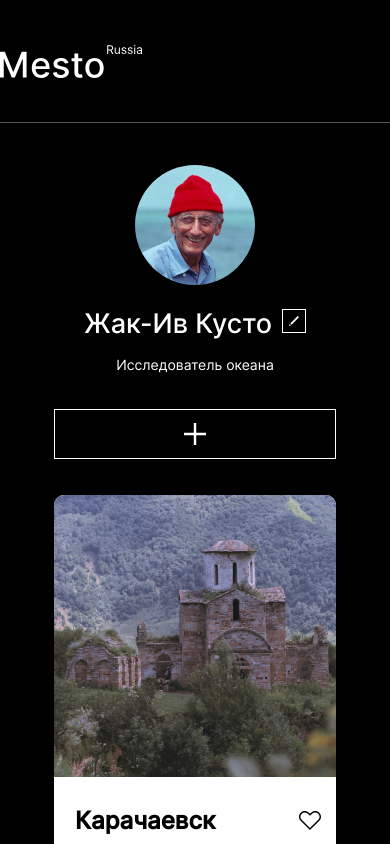
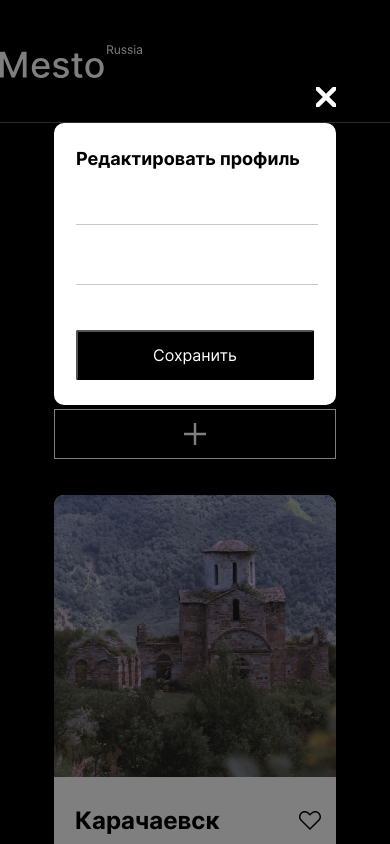
Before and after one commit to Artefact86/mesto-project-bootcamp, a plain HTML site: page index.html in a window 390 px wide. Both pictures are taken after a click on the button 294 px from the left and 321 px from the top of the page. Shown: the top 844 px of the page. Drawn offline with Linux system fonts and the light colour scheme; files whose address does not match are found by name.

Commit message:
первая попытка итерации

```diff
--- a/bloks/element/__content/_like/element__content_like.css
+++ b/bloks/element/__content/_like/element__content_like.css
@@ -1,7 +1,19 @@
 .element__content_like {
-  max-width: 22px;
-  max-height: 19px;
-  color: #000000;
+  width: 22px;
+  height: 19px;
+  background-image: url(../../../../images/Vectorheart.svg);
   margin-top: auto;
   margin-bottom: auto;
+  background-repeat: no-repeat;
+  background-position: center;
+  background-color: #ffff;
+  border: none;
 }
+
+.element__content_like:hover {
+  cursor: pointer;
+}
+
+.element__content_like.like__active {
+  background-image: url(../../../../images/like-active.svg);
+}
--- /dev/null
+++ b/bloks/popup/__active/popup__active.css
@@ -0,0 +1,23 @@
+.popup__active {
+  width: 358px;
+  height: 27px;
+  margin-left: 36px;
+  margin-right: 36px;
+  margin-bottom: 30px;
+  border-bottom: 1px solid #cac7c7;
+  border-top: none;
+  border-left: none;
+  border-right: none;
+}
+
+.popup__active:focus {
+  outline: none;
+}
+
+@media screen and (max-width: 599px) {
+    .popup__active {
+      max-width: 238px;
+      margin-left: 22px;
+      margin-right: 22px;
+    }
+}
--- /dev/null
+++ b/bloks/popup/__body/popup__body.css
@@ -0,0 +1,19 @@
+.popup__body {
+    width: 430px;
+    padding-top: 34px;
+    background-color: #ffffff;
+    flex-direction: column;
+    margin-left: auto;
+    margin-right: auto;
+    margin-top: 195px;
+    border-radius: 10px;
+    position: relative;
+}
+
+@media screen and (max-width: 599px) {
+    .popup__body {
+        width: 282px;
+        margin-top: 123px;
+        padding-top: 25px;
+    }
+}
--- /dev/null
+++ b/bloks/popup/__close-button/popup__close-button.css
@@ -0,0 +1,26 @@
+.popup__close-button {
+  width: 32px;
+  height: 32px;
+  background-image: url(../../../images/Close\ Icon.svg);
+  background-repeat: no-repeat;
+  background-position: center;
+  background-color: #000;
+  position: absolute;
+  top: -40px;
+  right: -40px;
+  border: none;
+}
+
+.popup__close-button:hover {
+  cursor: pointer;
+  opacity: .6;
+}
+
+@media screen and (max-width: 599px) {
+    .popup__close-button {
+      width: 20px;
+      height: 20px;
+      top: -36px;
+      right: 0;
+    }
+}
--- /dev/null
+++ b/bloks/popup/__profile/popup__profile.css
@@ -0,0 +1,21 @@
+.popup__profile {
+  font-weight: 900;
+  font-size: 24px;
+  line-height: 29px;
+  color: #000000;
+  min-width: 330px;
+  height: 32px;
+  margin-left: 36px;
+  margin-right: 64px;
+  margin-top: 0;
+}
+
+@media screen and (max-width: 599px) {
+    .popup__profile {
+      min-width: 238px;
+      font-size: 18px;
+      line-height: 22px;
+      margin-left: 22px;
+      margin-right: 22px;
+    }
+}
--- /dev/null
+++ b/bloks/popup/__save-button/popup__save-button.css
@@ -0,0 +1,26 @@
+.popup__save-button {
+  margin-top: 18px;
+  width: 358px;
+  height: 50px;
+  background-color: #000;
+  color: #ffff;
+  margin-left: 36px;
+  margin-right: 36px;
+  margin-bottom: 37px;
+  border-radius: 2px;
+}
+
+.popup__save-button:hover {
+  opacity: .8;
+  cursor: pointer;
+}
+
+@media screen and (max-width: 599px) {
+    .popup__save-button {
+        width: 238px;
+        margin-left: 22px;
+        margin-bottom: 25px;
+        margin-right: 22px;
+        margin-top: 15px;
+    }
+}
--- /dev/null
+++ b/bloks/popup/popup.css
@@ -0,0 +1,14 @@
+.popup {
+  width: 100%;
+  height: 100%;
+  background-color: rgba(0, 0, 0, .5);
+  position: fixed;
+  left: 0;
+  top: 0;
+  display: none;
+  z-index: 1;
+}
+
+.popup.popup_opened {
+  display: block;
+}
--- a/index.html
+++ b/index.html
@@ -17,53 +17,53 @@
       <div class="profile__info">
         <div class="profile__content">
           <h1 class="profile__info_name">Жак-Ив Кусто</h1>
-          <button class="profile__edit-button" type="button" aria-label="Edit"></button>
+          <button class="profile__edit-button" type="button"></button>
         </div>
         <p class="profile__info_status">Исследователь океана</p>
       </div>
-      <button class="profile__add-button" type="button" aria-label="Add"></button>
+      <button class="profile__add-button" type="button"></button>
     </section>
     <section class="elements">
       <article class="element">
         <img class="element__photo" src="./images/kirill-pershin-1088404-kara.png" alt="фотография старого здания в Карачаевске">
         <div class="element__content">
           <p class="element__content_text">Карачаевск</p>
-          <img class="element__content_like" src="./images/Vectorheart.svg"></img>
+          <button class="element__content_like" type="button"></button>
         </div>
       </article>
       <article class="element">
         <img class="element__photo" src="./images/kirill-pershin-1404681-elbrus.png" alt="фотография гора Эльбрус">
         <div class="element__content">
           <p class="element__content_text">Гора Эльбрус</p>
-          <img class="element__content_like" src="./images/Vectorheart.svg"></img>
+          <button class="element__content_like" type="button"></button>
         </div>
       </article>
       <article class="element">
         <img class="element__photo" src="./images/kirill-pershin-1556355-dombai.png" alt="фотография горголыжный курорт Домбай">
         <div class="element__content">
           <p class="element__content_text">Домбай</p>
-          <img class="element__content_like" src="./images/Vectorheart.svg"></img>
+          <button class="element__content_like" type="button"></button>
         </div>
       </article>
       <article class="element">
         <img class="element__photo" src="./images/kirill-pershin-1404681-elbrus.png" alt="фотография гора Эльбрус">
         <div class="element__content">
           <p class="element__content_text">Гора Эльбрус</p>
-          <img class="element__content_like" src="./images/Vectorheart.svg"></img>
+          <button class="element__content_like" type="button"></button>
         </div>
       </article>
       <article class="element">
         <img class="element__photo" src="./images/kirill-pershin-1556355-dombai.png" alt="фотография горголыжный курорт Домбай">
         <div class="element__content">
           <p class="element__content_text">Домбай</p>
-          <img class="element__content_like" src="./images/Vectorheart.svg"></img>
+          <button class="element__content_like" type="button"></button>
         </div>
       </article>
       <article class="element">
         <img class="element__photo" src="./images/kirill-pershin-1088404-kara.png" alt="фотография старого здания в Карачаевске">
         <div class="element__content">
           <p class="element__content_text">Карачаево-Ч...</p>
-          <img class="element__content_like" src="./images/Vectorheart.svg"></img>
+          <button class="element__content_like" type="button"></button>
         </div>
       </article>
     </section>
@@ -72,7 +72,18 @@
   <footer class="footer">
     <img class="footer__logo" src="./images/© 2020 Mesto Russia.svg" alt="логотип место Россия 2020">
   </footer>
-  <script src="script.js"></script>
+
+  <div class="popup">
+    <div class="popup__body">
+      <h2 class="popup__profile">Редактировать профиль</h2>
+      <input class="popup__active" type="text"></input>
+      <input class="popup__active" type="text"></input>
+      <button class="popup__save-button">Сохранить</button>
+      <button class="popup__close-button" type="button"></button>
+    </div>
+  </div>
+
+  <script src="./script.js"></script>
 </body>
 
 </html>
--- a/pages/index.css
+++ b/pages/index.css
@@ -25,3 +25,10 @@
 
 @import url(../bloks/footer/footer.css);
 @import url(../bloks/footer/__logo/footer__logo.css);
+
+@import url(../bloks/popup/popup.css);
+@import url(../bloks/popup/__profile/popup__profile.css);
+@import url(../bloks/popup/__active/popup__active.css);
+@import url(../bloks/popup/__save-button/popup__save-button.css);
+@import url(../bloks/popup/__body/popup__body.css);
+@import url(../bloks/popup/__close-button/popup__close-button.css);
--- a/script.js
+++ b/script.js
@@ -0,0 +1,17 @@
+const buttonEdit = document.querySelector('.profile__edit-button');
+const buttonClose = document.querySelector('.popup__close-button');
+const popUp = document.querySelector('.popup');
+
+buttonEdit.addEventListener('click', function(){
+    popUp.classList.add('popup_opened');
+});
+
+buttonClose.addEventListener('click', function(){
+    popUp.classList.remove('popup_opened');
+})
+
+const likeButton = document.querySelector('.element__content_like');
+
+likeButton.addEventListener('click', function(){
+  likeButton.classList.add('like__active');
+});
--- a/vendor/fonts.css
+++ b/vendor/fonts.css
@@ -12,3 +12,11 @@
     font-weight: 500;
 
 }
+
+@font-face {
+    font-family: 'Inter';
+    src: url(../fonts/Inter-Bold.woff) format("woff"),
+         url(../fonts/Inter-Bold.woff2) format("woff2");
+    font-weight: 900;
+
+}
```
Also changed, not shown: README.md, bloks/element/__content/element__content.css (line endings or trailing spaces), images/Close Icon.svg (added), images/like-active.svg (added).
